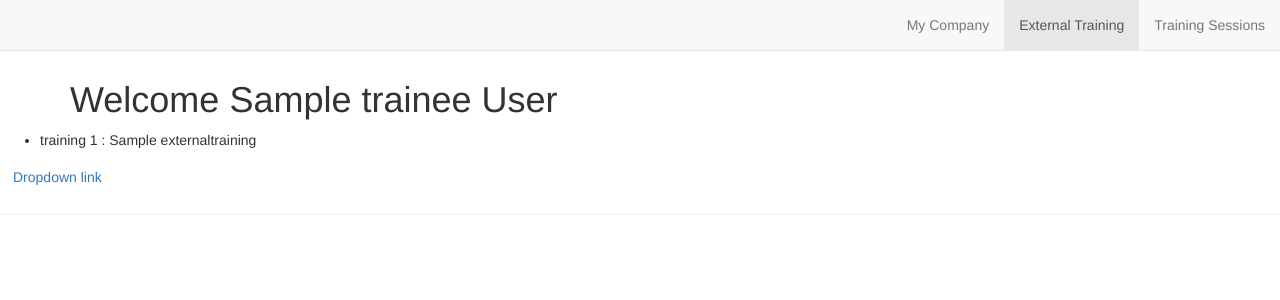
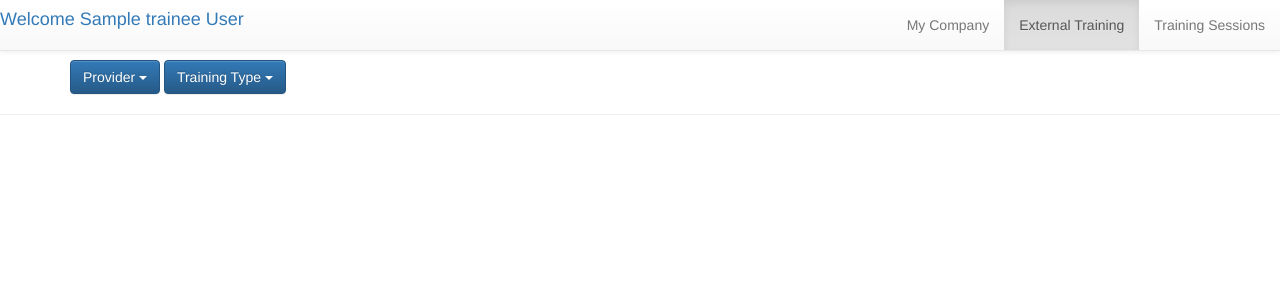
Before and after one commit to Dijals/training_plan_project, a Django app: page /flow_hosp_live/external_training/1/ in a window 1280 px wide. Shown: the top 300 px of the page. Run offline with Django 3.2, Linux system fonts and the light colour scheme; tables that the repository leaves empty hold one stand-in row (values such as "Sample post"); some libraries are stand-ins or nearby versions.

Commit message:
created bootstrap dropdown for external

```diff
--- a/flow_hosp_live/templates/flow_hosp_live/company.html
+++ b/flow_hosp_live/templates/flow_hosp_live/company.html
@@ -8,6 +8,7 @@
 	<meta name="viewport" content="width=device-width, initial-scale=1.0">
 	<title></title>
 	<link rel="stylesheet"  href="{% static 'bootstrap/css/bootstrap.min.css' %}"/>
+	<link rel="stylesheet"  href="{% static 'bootstrap/css/bootstrap-theme.min.css' %}"/>
 	<link rel="stylesheet"  href="{% static 'css/site.css' %}"/>
 </head>
 <body>
--- a/flow_hosp_live/templates/flow_hosp_live/dashboard.html
+++ b/flow_hosp_live/templates/flow_hosp_live/dashboard.html
@@ -8,6 +8,7 @@
 	<meta name="viewport" content="width=device-width, initial-scale=1.0">
 	<title></title>
 	<link rel="stylesheet"  href="{% static 'bootstrap/css/bootstrap.min.css' %}"/>
+	<link rel="stylesheet"  href="{% static 'bootstrap/css/bootstrap-theme.min.css' %}"/>
 	<link rel="stylesheet"  href="{% static 'css/site.css' %}"/>
 </head>
 <body>
--- a/flow_hosp_live/templates/flow_hosp_live/external_training.html
+++ b/flow_hosp_live/templates/flow_hosp_live/external_training.html
@@ -9,13 +9,25 @@
 	<meta name="viewport" content="width=device-width, initial-scale=1.0">
 	<title></title>
 	<link rel="stylesheet"  href="{% static 'bootstrap/css/bootstrap.min.css' %}"/>
+	<link rel="stylesheet"  href="{% static 'bootstrap/css/bootstrap-theme.min.css' %}"/>
 	<link rel="stylesheet"  href="{% static 'css/site.css' %}"/>
 </head>
 <body>
 
 		<header class="container">
-			<h1>Welcome {{user.forename}} {{user.surname}}</h1>
+
 			<nav id="menu" class="navbar navbar-default navbar-fixed-top" >
+				<header class="navbar-header">
+		          	<button class="btn btn-success navbar-toggle"
+		                  data-toggle="collapse"
+		                  data-target=".navbar-collapse">
+                      <span class="glyphicon glyphicon-chevron-down"></span>
+              		</button>
+
+					<div id="logo" >
+						<a href="index.html"><h4 class="logo-padding">Welcome {{user.forename}} {{user.surname}}</h4></a>
+					</div>
+				</header>
 				<div class="navbar-collapse collapse">
 				    <ul class="nav navbar-nav navbar-right">
 				    	<li class="nav"><a href="{% url 'flow_hosp_live:company' user.id %}"> My Company </a></li>
@@ -27,25 +39,37 @@
 		</header>
 
 		<main >
-			<section>
+			<div id="page" class="container">
 
-			<ul>
-				{% for training in external_training %}
-					<li> training {{forloop.counter}} : {{training.name}}</li>
-				{% endfor %}
-			</ul>
-			</section>
 
-			<div class="dropdown show">
-			  <a class="btn btn-secondary dropdown-toggle" href="https://example.com" id="dropdownMenuLink" data-toggle="dropdown" aria-haspopup="true" aria-expanded="false">
-			    Dropdown link
-			  </a>
 
-			  <div class="dropdown-menu" aria-labelledby="dropdownMenuLink">
-			    <a class="dropdown-item" href="#">Action</a>
-			    <a class="dropdown-item" href="#">Another action</a>
-			    <a class="dropdown-item" href="#">Something else here</a>
-			  </div>
+			    <!--Default buttons with dropdown menu-->
+			    <div class="btn-group">
+			        <button type="button" data-toggle="dropdown" class="btn btn-primary dropdown-toggle">Provider <span class="caret"></span></button>
+			        	<ul class="dropdown-menu">
+			        		{% for training in external_training %}
+			        			{% if training.provider == None %}
+									<li> Not Provided </li>
+			        			{% endif %}
+							{% endfor %}
+			        	</ul>
+			    </div>
+			    <!--Primary buttons with dropdown menu-->
+			    <div class="btn-group">
+			        <button type="button" data-toggle="dropdown" class="btn btn-primary dropdown-toggle">Training Type <span class="caret"></span></button>
+			        <ul class="dropdown-menu">
+			            <li><a href="#">Action</a></li>
+			            <li><a href="#">Another action</a></li>
+			            <li class="divider"></li>
+			            <li><a href="#">Separated link</a></li>
+			        </ul>
+			    </div>
+
+				<!--
+			            {% for training in external_training %}
+							<li> training {{forloop.counter}} : {{training.name}}</li>
+						{% endfor %}
+			    -->
 			</div>
 		</main>
 		<hr/>
@@ -54,6 +78,7 @@
 		</footer>
 	</div>
 	<script src=" {% static 'jquery-3.2.1.min.js' %}"></script>
+	<script src=" {% static 'bootstrap/js/bootstrap.min.js' %}"></script>
 
 </body>
 </html>
```
